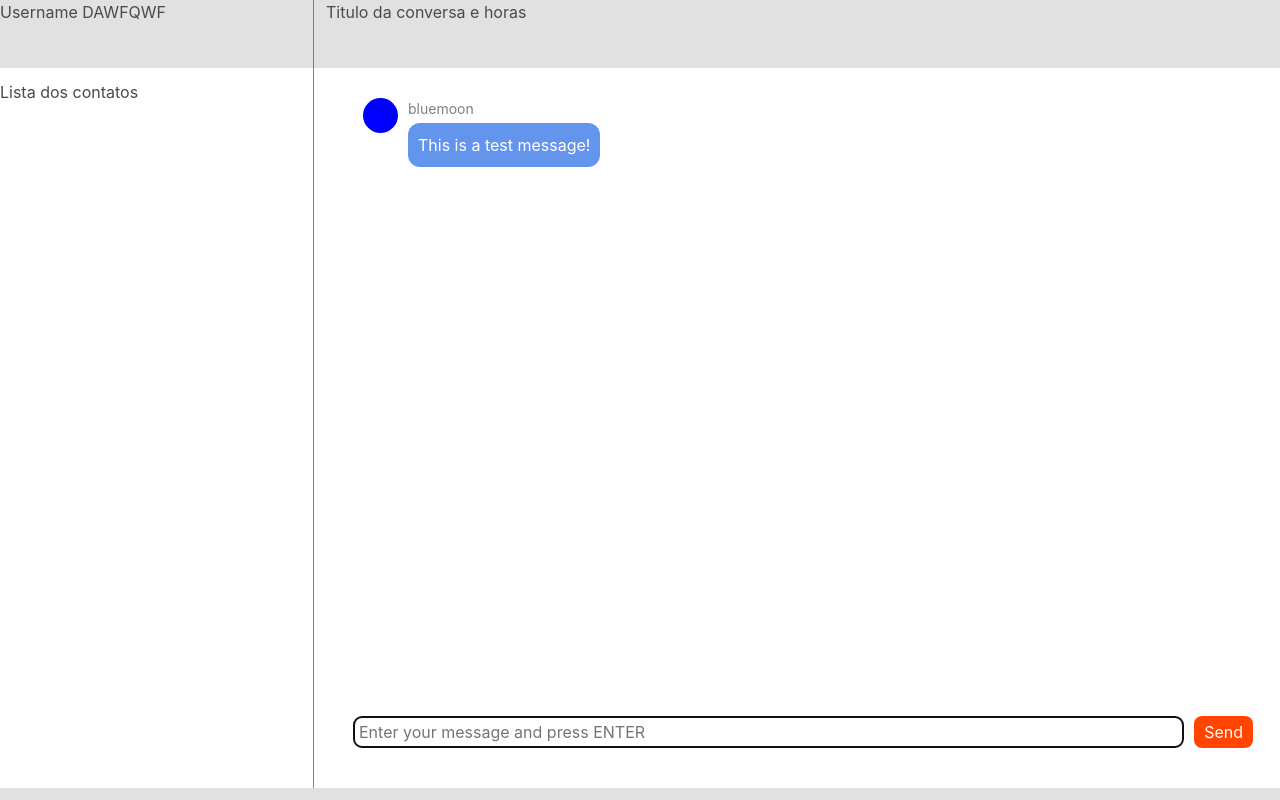
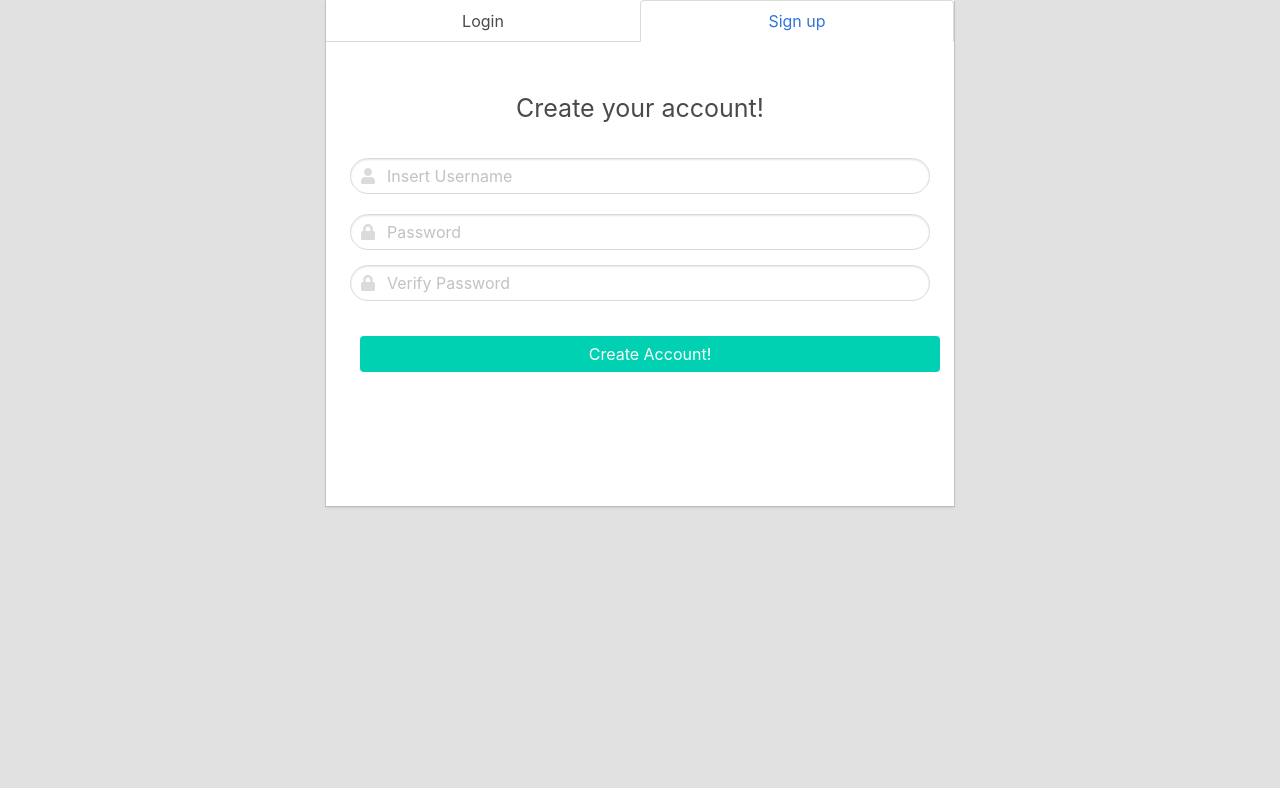
Before and after one commit to aemendes/chat-app-react, a React (Create React App) app: page / in a window 1280 px wide. Built offline with nearby package versions, Linux system fonts and the light colour scheme.

Commit message:
adjust code

```diff
--- a/src/App.js
+++ b/src/App.js
@@ -10,7 +10,7 @@ export default class App extends Component {
   constructor(props){
 		super(props);
 		this.state = {
-			username: 'dawfqwf'
+			username: ''
 		};
 	}
 
@@ -21,8 +21,7 @@ export default class App extends Component {
           <Login login={(user)=>{this.setState({username: user})}}
                 logout={()=>{this.setState({username: ''})}} />
           :
-          <Chat username={this.state.username}
-                onSendMessage={this.onSendMessage} />}
+          <Chat username={this.state.username} />}
       </div>
     );
   }
```
